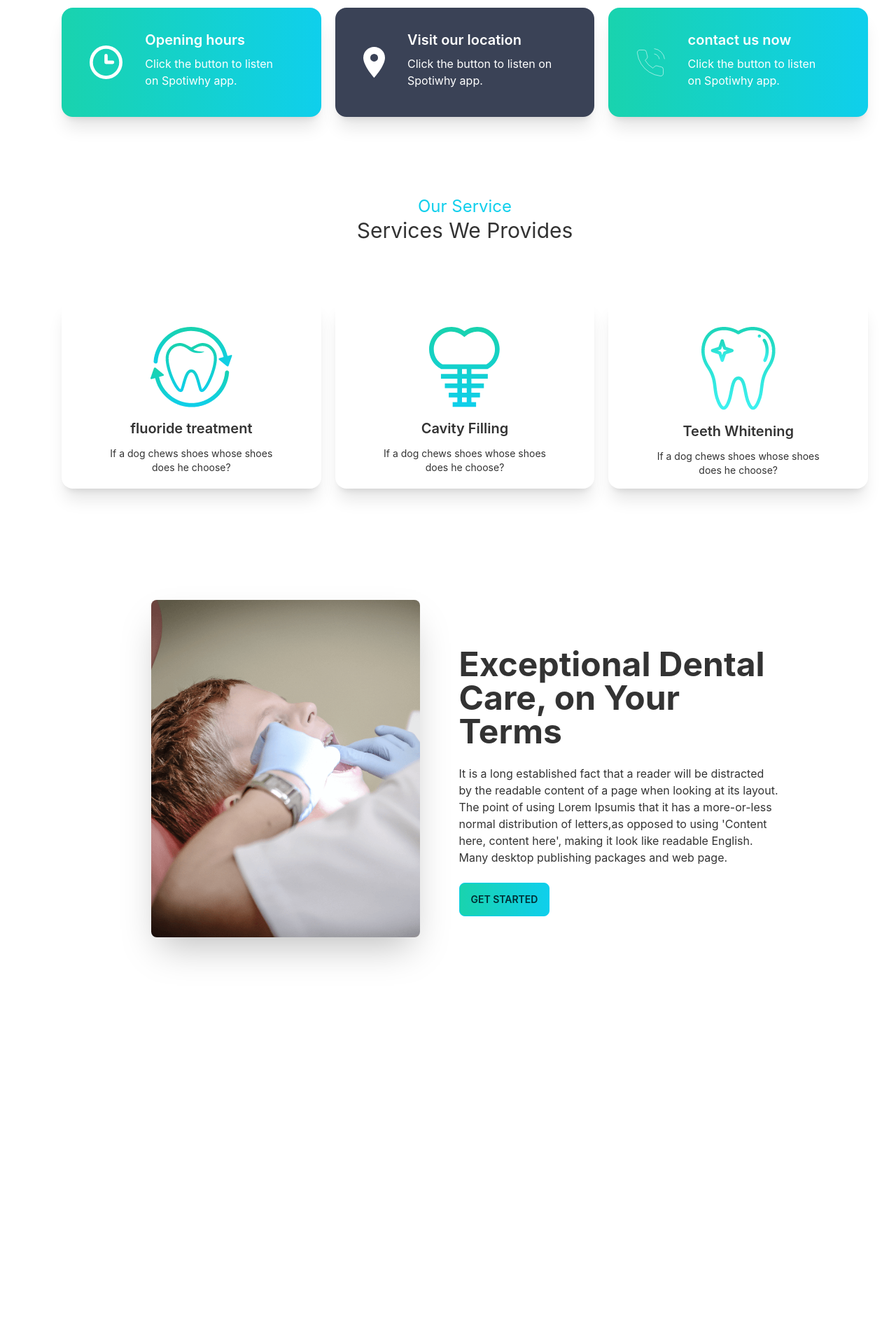
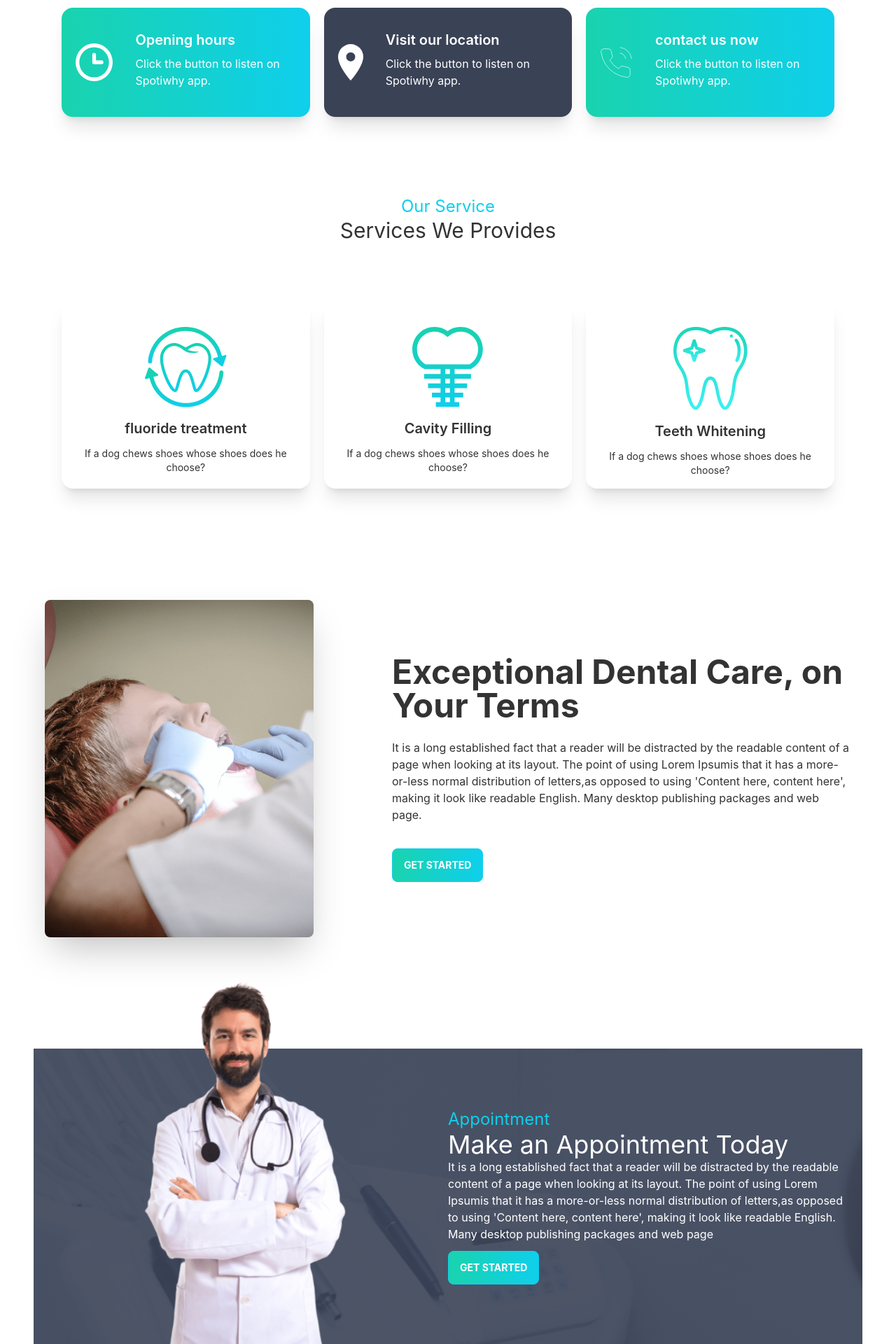
Before and after one commit to SR-Shahen/doctors-portal-client, a React (Create React App) app: page / in a window 1280 px wide. Shown: the part 853-2773 px from the top of the page at 70% size. Before the commit the page ends 2351 px from the top, so only its background shows below. Built offline with nearby package versions, Linux system fonts and the light colour scheme.

Commit message:
added appointment section

```diff
--- /dev/null
+++ b/src/Pages/Home/Appointment.js
@@ -0,0 +1,25 @@
+import React from 'react';
+import doctor from '../../assets/images/doctor.png'
+import appointment from '../../assets/images/appointment.png'
+import PrimaryButton from '../Shared/PrimaryButton';
+
+const Appointment = () => {
+    return (
+        <section style={{
+            background: `url(${appointment})`
+        }} className='flex  items-center justify-center '>
+            <div className='flex-1 hidden lg:block'>
+                <img className='mt-[-150px] ' src={doctor} alt="" />
+            </div>
+            <div className='flex-1 p-5'>
+                <h1 className='text-primary  text-bold text-2xl'>Appointment</h1>
+                <h1 className='text-white text-bold text-4xl'>Make an Appointment Today</h1>
+                <p className='text-white' >It is a long established fact that a reader will be distracted by the readable content of a page when looking at its layout. The point of using Lorem Ipsumis that it has a more-or-less normal distribution of letters,as opposed to using 'Content here, content here', making it look like readable English. Many desktop publishing packages and web page</p>
+                <PrimaryButton>get started</PrimaryButton>
+            </div>
+
+        </section>
+    );
+};
+
+export default Appointment;
--- a/src/Pages/Home/Banner.js
+++ b/src/Pages/Home/Banner.js
@@ -1,5 +1,6 @@
 import React from 'react';
 import chair from '../../assets/images/chair.png'
+import PrimaryButton from '../Shared/PrimaryButton';
 
 const Banner = () => {
     return (
@@ -9,7 +10,7 @@ const Banner = () => {
                 <div>
                     <h1 class="text-5xl font-bold">Your New Smile Starts Here</h1>
                     <p class="py-6">Lorem ipsum dolor sit, amet consectetur adipisicing elit. Veritatis deleniti nemo quos obcaecati blanditiis iste error, impedit minima esse, fugit nulla ea dicta iure rem! Nulla, voluptatum? Adipisci, accusamus minus!.</p>
-                    <button class="btn btn-primary text-white font-bold bg-gradient-to-r from-secondary to-primary">Get Started</button>
+                    <PrimaryButton>GET STARTED</PrimaryButton>
                 </div>
             </div>
         </div>
--- a/src/Pages/Home/Home.js
+++ b/src/Pages/Home/Home.js
@@ -1,17 +1,17 @@
 import React from 'react';
+import Appointment from './Appointment';
 import Banner from './Banner';
 import Info from './Info';
 import Service from './Service';
-import ServiceBanner from './ServiceBanner';
 
 const Home = () => {
     return (
-        <div className='pl-12'>
+        <div className='px-12'>
 
             <Banner></Banner>
             <Info></Info>
             <Service></Service>
-            <ServiceBanner></ServiceBanner>
+            <Appointment></Appointment>
         </div>
     );
 };
--- a/src/Pages/Home/InfoDetail.js
+++ b/src/Pages/Home/InfoDetail.js
@@ -2,7 +2,7 @@ import React from 'react';
 
 const InfoDetail = ({ img, title, bgColor }) => {
     return (
-        <div class={`card lg:card-side px-5 ${bgColor}  text-white shadow-xl`}>
+        <div class={`card lg:card-side  ${bgColor}  text-white shadow-xl`}>
             <figure><img className='pl-5' src={img} alt="" /></figure>
             <div class="card-body">
                 <h2 class="card-title ">{title}</h2>
--- a/src/Pages/Home/Service.js
+++ b/src/Pages/Home/Service.js
@@ -3,6 +3,7 @@ import ServiceDetails from './ServiceDetails';
 import fluoride from '../../assets/images/fluoride.png'
 import cavity from '../../assets/images/cavity.png'
 import whitening from '../../assets/images/whitening.png'
+import ServiceBanner from './ServiceBanner';
 
 const Service = () => {
     return (
@@ -14,6 +15,7 @@ const Service = () => {
                 <ServiceDetails img={cavity} title={'Cavity Filling'}></ServiceDetails>
                 <ServiceDetails img={whitening} title={'Teeth Whitening'}></ServiceDetails>
             </div>
+            <ServiceBanner></ServiceBanner>
         </div>
     );
 };
--- a/src/Pages/Home/ServiceBanner.js
+++ b/src/Pages/Home/ServiceBanner.js
@@ -1,15 +1,16 @@
 import React from 'react';
 import treatment from '../../assets/images/treatment.png'
+import PrimaryButton from '../Shared/PrimaryButton';
 
 const ServiceBanner = () => {
     return (
         <div class="hero min-h-screen">
             <div class="hero-content flex-col lg:flex-row">
                 <img src={treatment} class="max-w-sm rounded-lg  shadow-2xl" alt='' />
-                <div className='pl-10' style={{ width: "497px", height: "347px" }}>
+                <div className='lg:pl-24'>
                     <h1 class="text-5xl font-bold">Exceptional Dental Care, on Your Terms</h1>
                     <p class="py-6">It is a long established fact that a reader will be distracted by the readable content of a page when looking at its layout. The point of using Lorem Ipsumis that it has a more-or-less normal distribution of letters,as opposed to using 'Content here, content here', making it look like readable English. Many desktop publishing packages and web page.</p>
-                    <button class=" btn btn-primary bg-gradient-to-r from-secondary to-primary">Get Started</button>
+                    <PrimaryButton>get Started</PrimaryButton>
                 </div>
             </div>
         </div >
--- a/src/Pages/Home/ServiceDetails.js
+++ b/src/Pages/Home/ServiceDetails.js
@@ -2,7 +2,7 @@ import React from 'react';
 
 const ServiceDetails = ({ img, title }) => {
     return (
-        <div class="card card-compact w-97 px-10 text-center shadow-xl">
+        <div class="card card-compact w-97  text-center shadow-xl">
             <figure class="px-10 pt-10">
                 <img src={img} alt="Shoes" class="rounded-xl" />
             </figure>
--- /dev/null
+++ b/src/Pages/Shared/PrimaryButton.js
@@ -0,0 +1,11 @@
+import React from 'react';
+
+const PrimaryButton = ({ children }) => {
+    return (
+
+        <button class="btn btn-primary mt-3 text-white font-bold bg-gradient-to-r from-secondary to-primary">{children}</button>
+
+    );
+};
+
+export default PrimaryButton;
```
